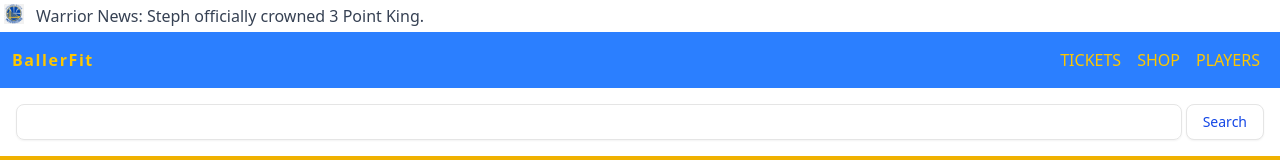
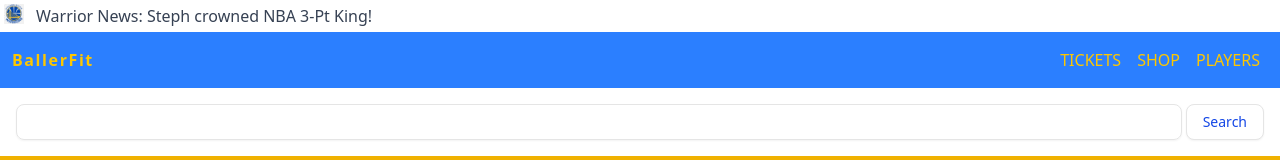
Before and after one commit to shando-howell/baller-stats, a Next.js app: page / in a window 1280 px wide. Shown: the top 160 px of the page. Built offline with nearby package versions, Linux system fonts and the light colour scheme.

Commit message:
Modified announcement bar.

```diff
--- a/app/components/announce-bar/AnnounceBar.tsx
+++ b/app/components/announce-bar/AnnounceBar.tsx
@@ -15,7 +15,7 @@ const AnnounceBar = () => {
         </div>
         <div className="flex-1 text-gray-700">
             <p>
-                Warrior News: Steph officially crowned 3 Point King.
+                Warrior News: Steph crowned NBA 3-Pt King!
             </p>
         </div>
     </div>
```
